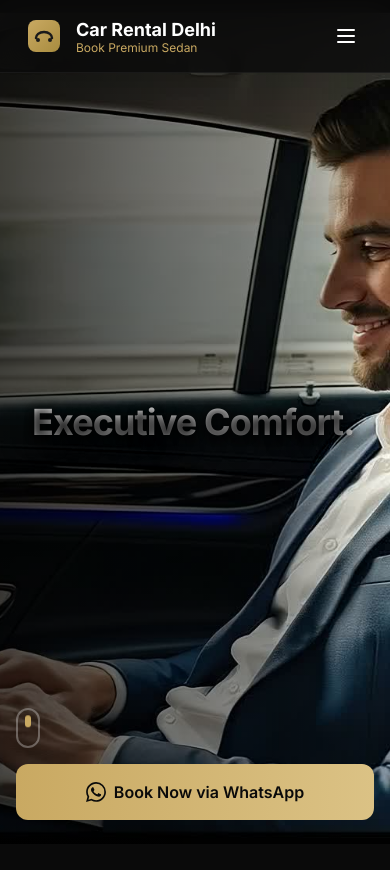
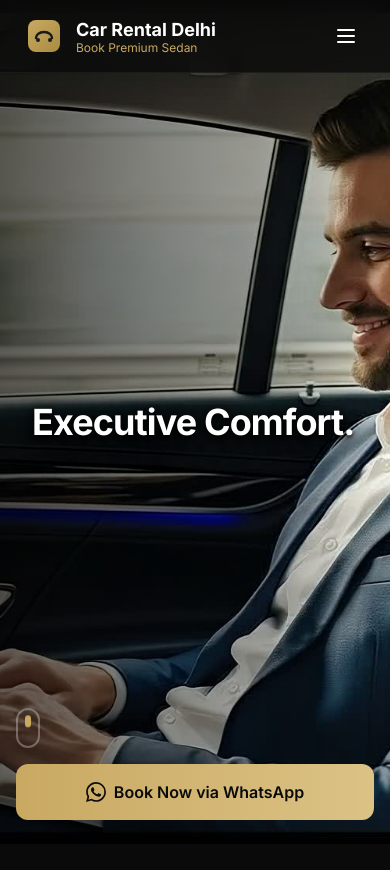
Before and after one commit to Geetu5480/car-rental-delhi, a Nuxt app: page / in a window 390 px wide. Shown: the top 870 px of the page. Built offline with nearby package versions, Linux system fonts and the light colour scheme.

Commit message:
Fix hero text visibility - use solid white color

```diff
--- a/assets/css/main.css
+++ b/assets/css/main.css
@@ -85,27 +85,27 @@
 @layer utilities {
   .text-shadow {
     text-shadow:
-      0 2px 10px rgba(0, 0, 0, 0.9),
-      0 4px 30px rgba(0, 0, 0, 0.8),
+      0 2px 4px rgba(0, 0, 0, 0.9),
+      0 4px 20px rgba(0, 0, 0, 0.8),
       0 8px 40px rgba(0, 0, 0, 0.6);
   }
 
   .text-gradient {
-    @apply bg-gradient-to-r from-white via-white to-white/95 bg-clip-text text-transparent;
+    color: #ffffff;
   }
 
   /* Mobile text enhancement */
   @media (max-width: 768px) {
     .scroll-text-left {
-      background: linear-gradient(to right, rgba(0, 0, 0, 0.7) 0%, rgba(0, 0, 0, 0.4) 70%, transparent 100%);
+      background: linear-gradient(to right, rgba(0, 0, 0, 0.6) 0%, rgba(0, 0, 0, 0.3) 70%, transparent 100%);
       padding-top: 2rem;
       padding-bottom: 2rem;
     }
 
     .text-shadow {
       text-shadow:
-        0 2px 8px rgba(0, 0, 0, 1),
-        0 4px 20px rgba(0, 0, 0, 0.9),
+        0 2px 4px rgba(0, 0, 0, 1),
+        0 4px 15px rgba(0, 0, 0, 0.9),
         0 8px 30px rgba(0, 0, 0, 0.7);
     }
   }
```
